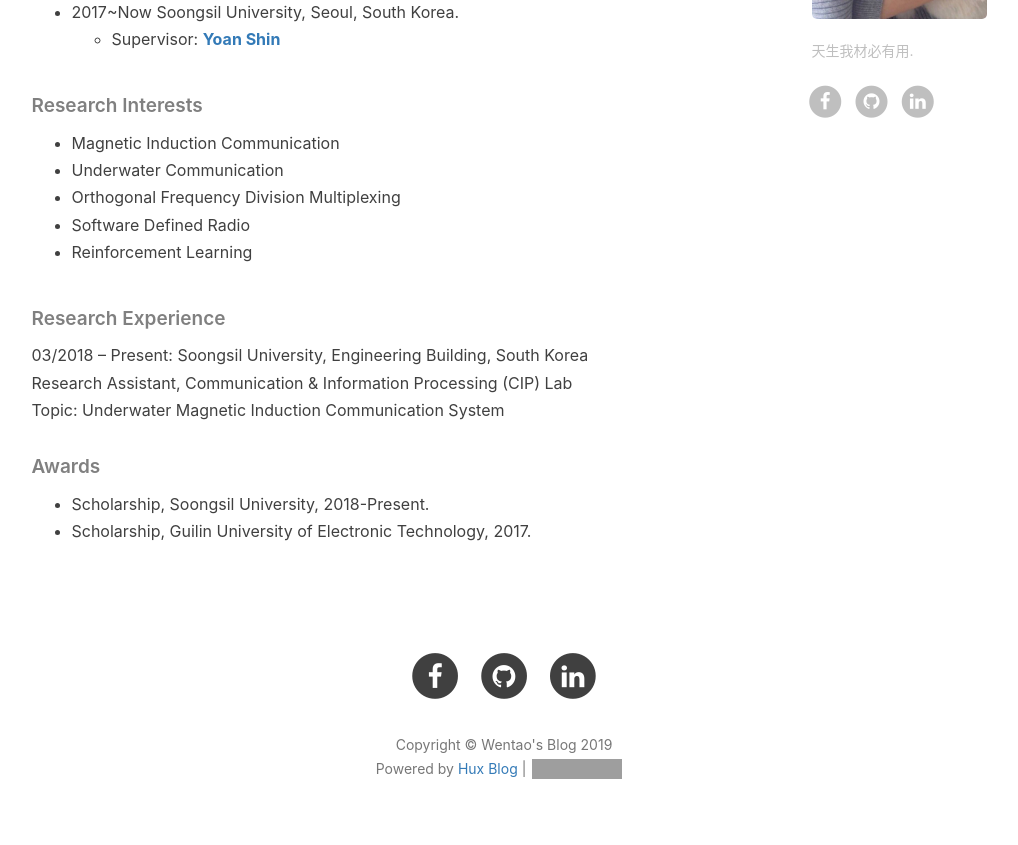
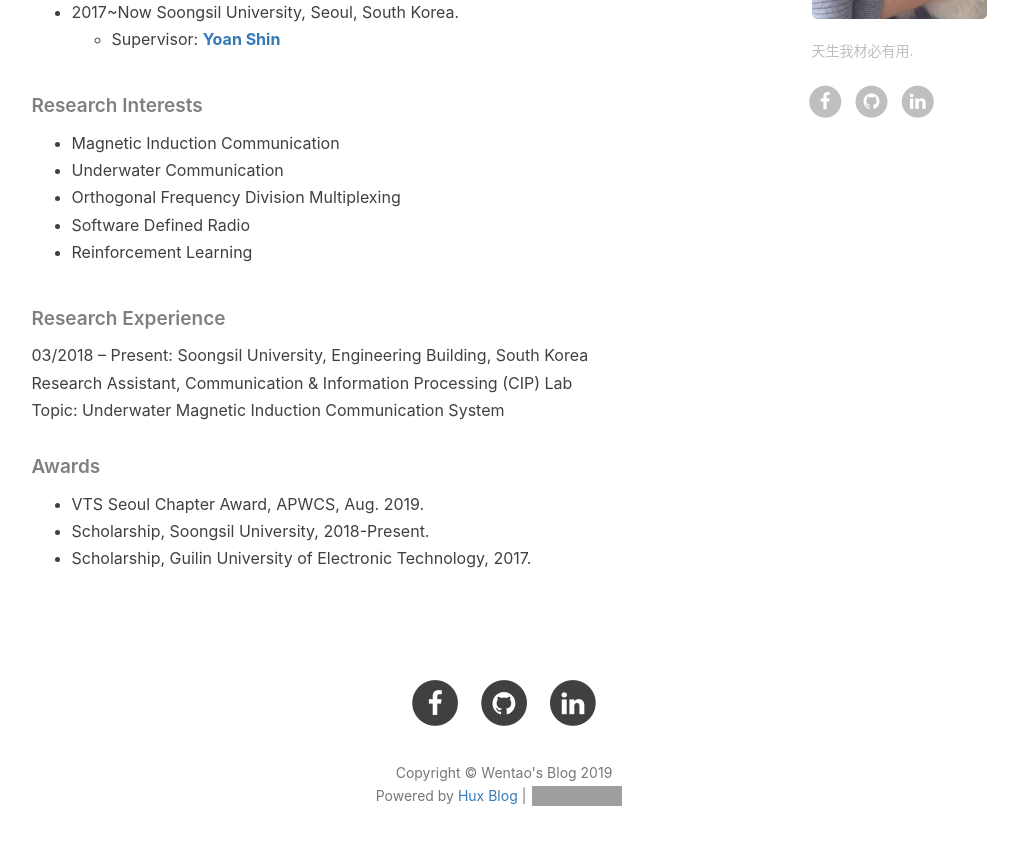
Before and after one commit to csxmt123/zhouwt612.github.io, a Jekyll site: the page built from z_about.html, in a window 1280 px wide and 900 px high, scrolled down 783 px. Shown: the top 845 px of the window, without its empty margins (136-1154 px from the left). Built offline with Jekyll 4.4.1, drawn with Linux system fonts in a browser that asks for light colours; nearby versions of some CDN libraries; comment, search, counter and statistics services are not loaded; grey boxes are pictures that could not be loaded.

Commit message:
Update en.md

```diff
--- a/_includes/about/en.md
+++ b/_includes/about/en.md
@@ -29,5 +29,6 @@ Topic: Underwater Magnetic Induction Communication System
 
 ##### Awards
 
+- VTS Seoul Chapter Award, APWCS, Aug. 2019.
 - Scholarship, Soongsil University, 2018-Present.
 - Scholarship, Guilin University of Electronic Technology, 2017.
```
